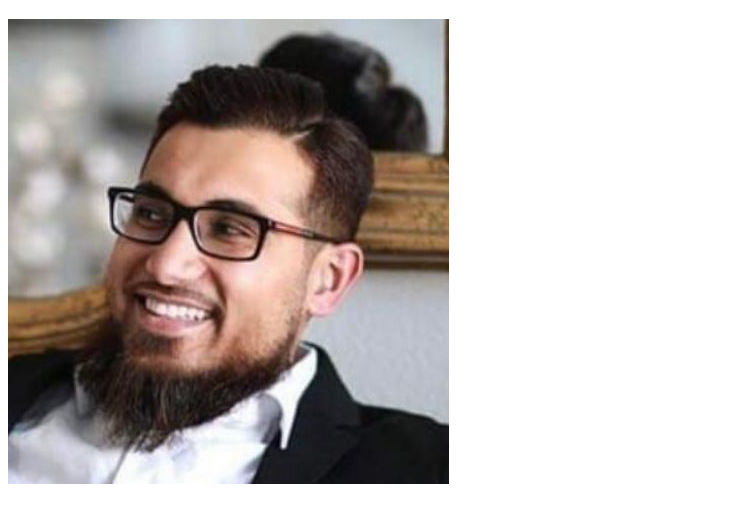
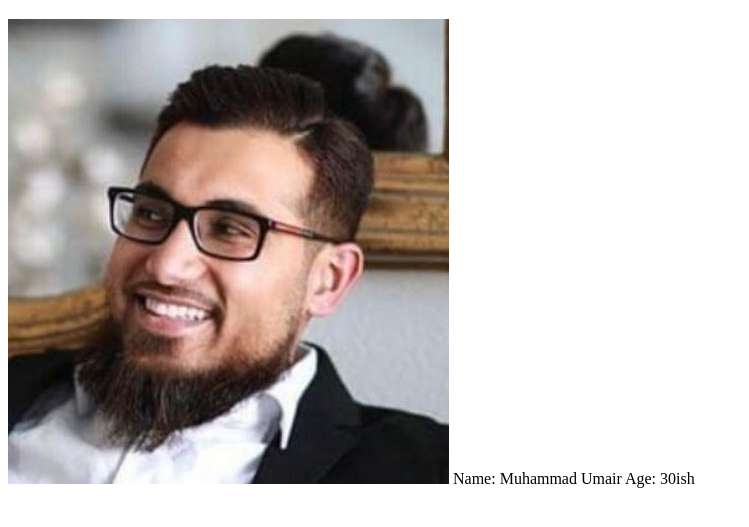
Before and after one commit to Mumair192/MyStaticWebsite, a plain HTML site: page index.html in a window 1280 px wide. Shown: the part 61-588 px from the top of the page, without its empty margins (0-749 px from the left). Drawn offline with Linux system fonts and the light colour scheme.

Commit message:
Update index.html
Basic Stuff

```diff
--- a/index.html
+++ b/index.html
@@ -3,13 +3,16 @@
 <head>
     <meta charset="UTF-8">
     <meta name="viewport" content="width=device-width, initial-scale=1.0">
-    <title>Document</title>
+    <title>My Static Website</title>
 </head>
 <h1>Muhammad Umair</h1>
 
 <img src="Work_pic.JPG" alt="Works in IT"
 
+
 <body>
+   Name: Muhammad Umair
+   Age: 30ish
 
 </body>
 </html>
```
